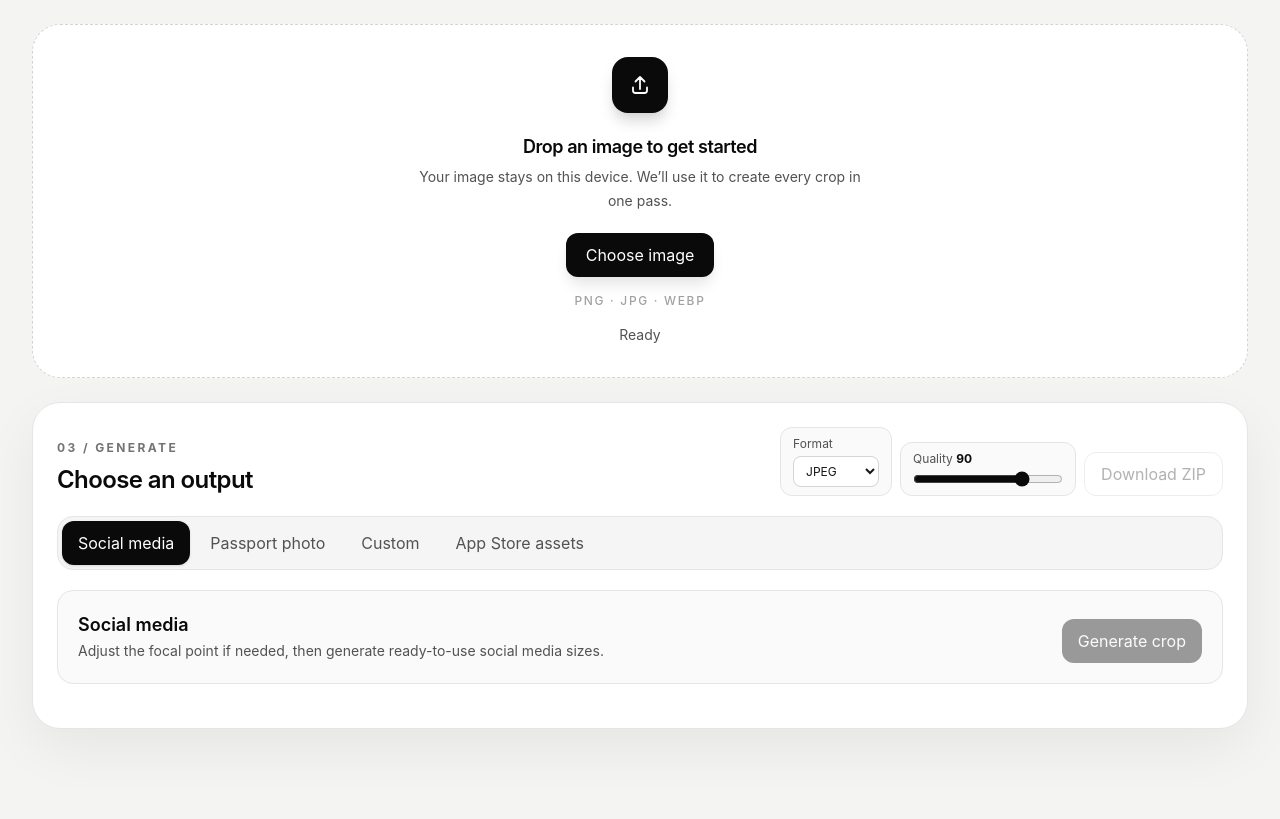
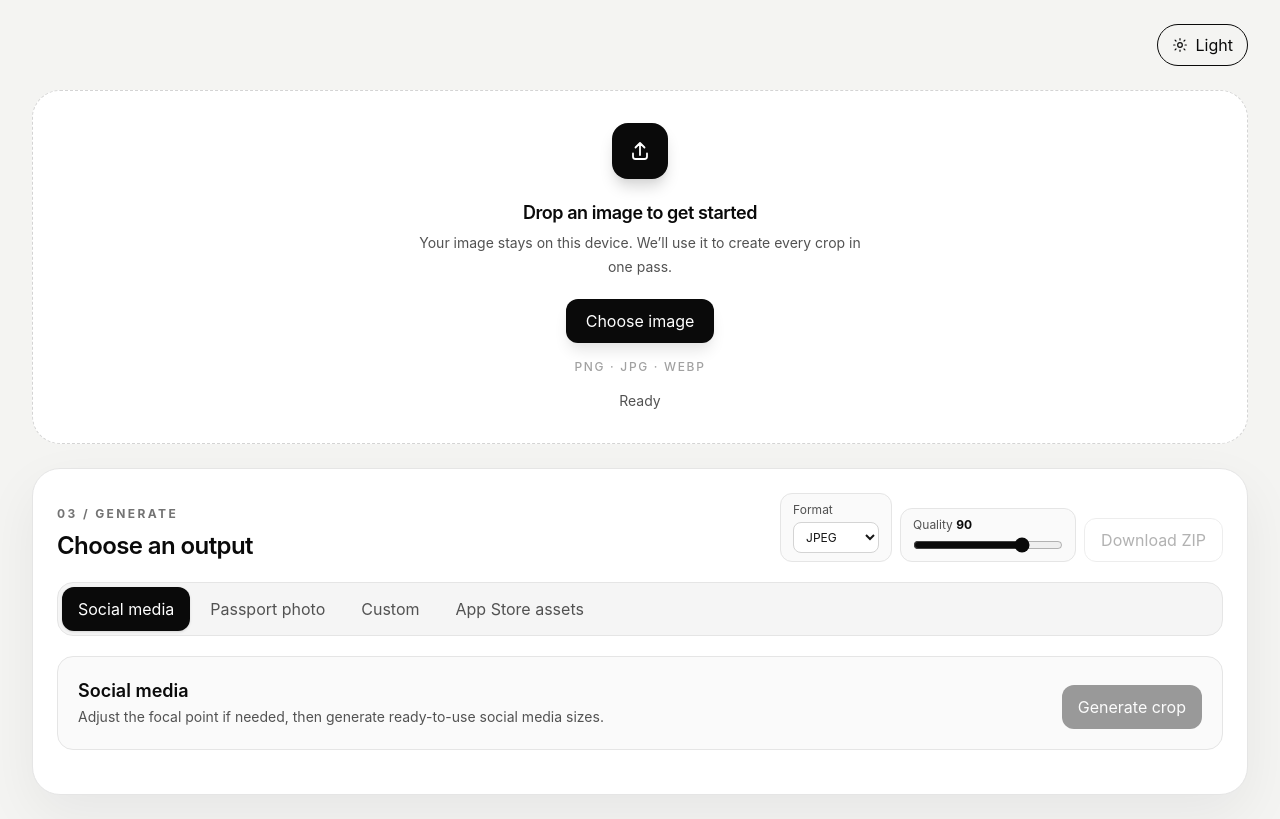
Before and after one commit to zaengit/crop-image, a React (Vite) app: page / in a window 1280 px wide. Built offline with nearby package versions, Linux system fonts and the light colour scheme.

Commit message:
Add dark and light mode control to app shell

```diff
--- a/src/App.tsx
+++ b/src/App.tsx
@@ -10,6 +10,7 @@
 import { ResultGrid } from './components/ResultGrid'
 import { SizeTabs } from './components/SizeTabs'
 import { UploadDropzone } from './components/UploadDropzone'
+import { ThemeToggle } from './components/ThemeToggle'
 
 export function App() {
   const engine = useCropEngine()
@@ -87,6 +88,9 @@
   return (
     <main className="app-shell min-h-screen bg-[#f4f4f2] px-4 py-4 text-neutral-950 sm:px-6 sm:py-6 lg:px-8">
       <div className="mx-auto max-w-[1440px] space-y-6">
+        <div className="flex items-center justify-end">
+          <ThemeToggle />
+        </div>
         {!isStoreMenu ? (
           <>
             <UploadDropzone busy={engine.busy} status={engine.status} onFile={processFile} />
```
